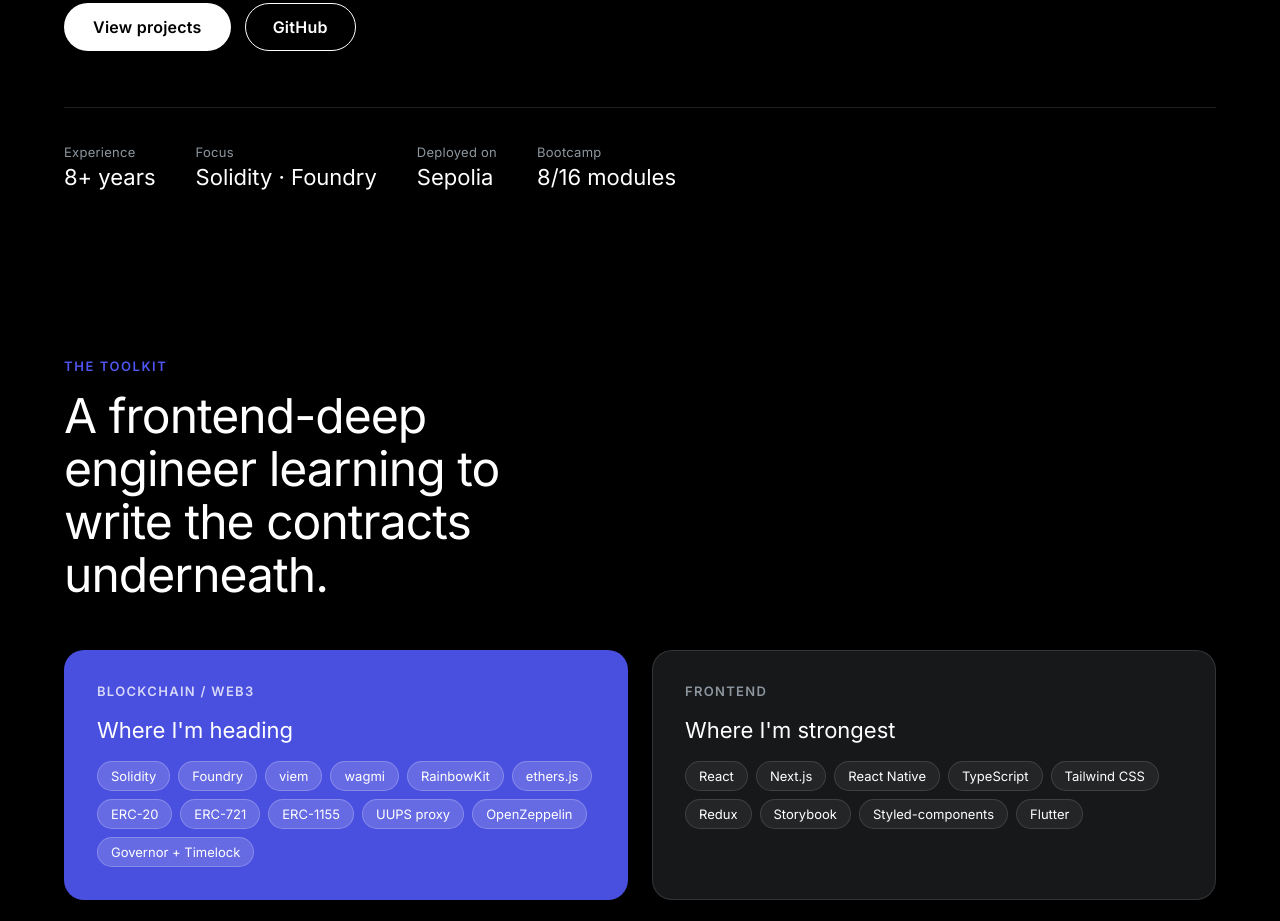
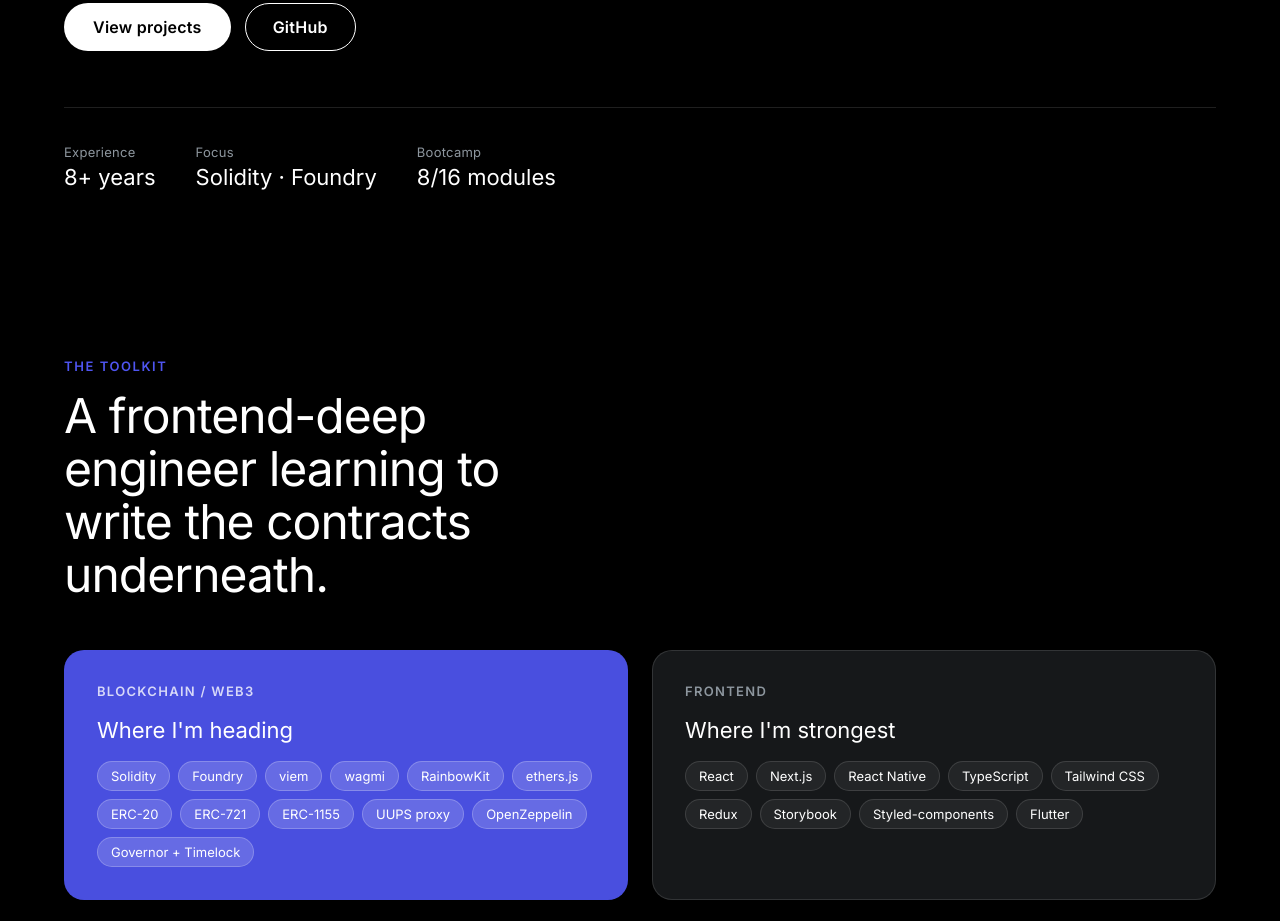
Before and after one commit to rashiop/rashiop, a plain HTML site: page index.html in a window 1280 px wide. Shown: the part 773-1694 px from the top of the page. Drawn offline with Linux system fonts and the light colour scheme; a web font is replaced by a local one.

Commit message:
Update index.html

```diff
--- a/index.html
+++ b/index.html
@@ -351,7 +351,6 @@
       <div class="meta-strip">
         <div class="item"><span class="k">Experience</span><span class="v">8+ years</span></div>
         <div class="item"><span class="k">Focus</span><span class="v">Solidity · Foundry</span></div>
-        <div class="item"><span class="k">Deployed on</span><span class="v">Sepolia</span></div>
         <div class="item"><span class="k">Bootcamp</span><span class="v">8/16 modules</span></div>
       </div>
     </div>
```
